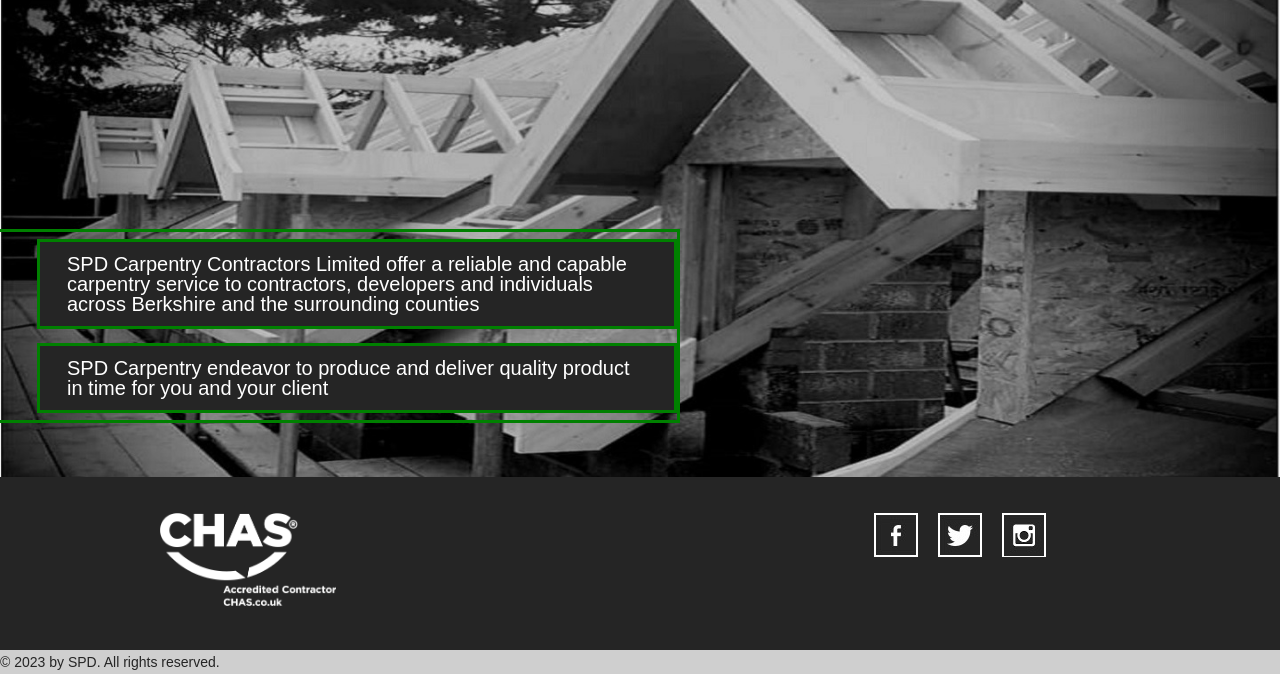
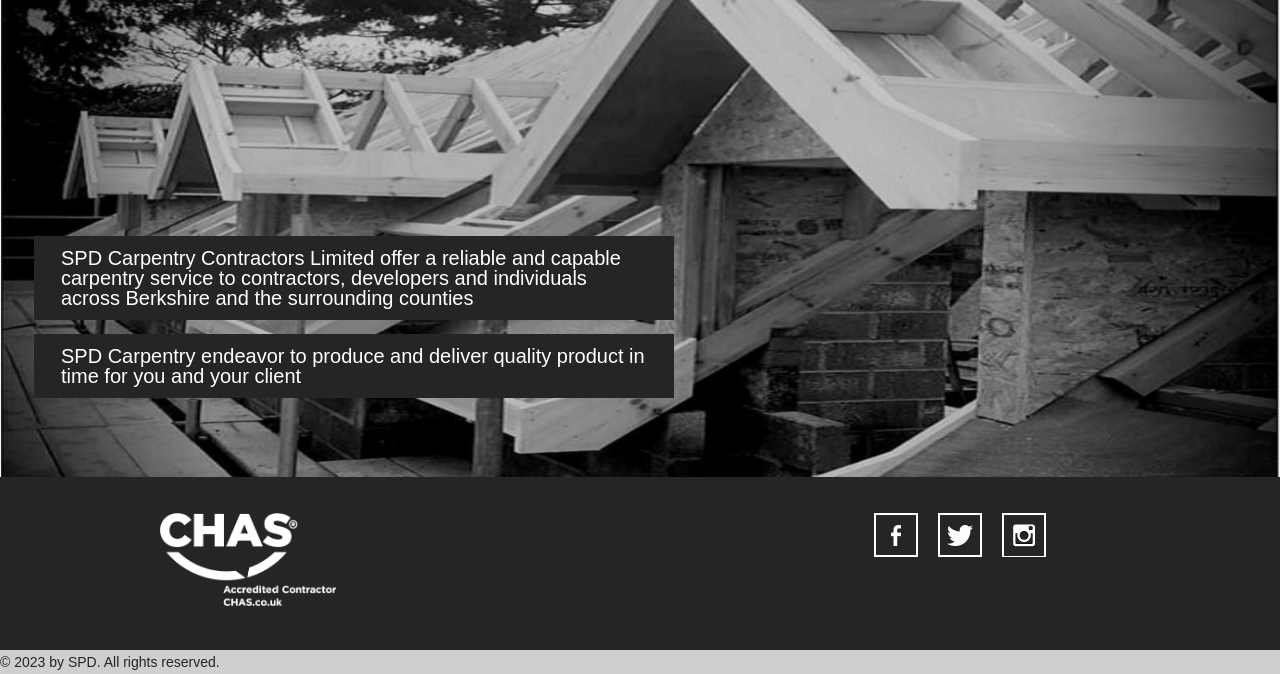
Before and after one commit to SPDcarpentrycontractorsSite/SPDcarpentrycontractorsSite.github.io, a plain HTML site: page index.html in a window 1280 px wide. Shown: the part 162-836 px from the top of the page. Drawn offline with Linux system fonts and the light colour scheme; a script that the page names is missing.

Commit message:
Update style.css

```diff
--- a/css/style.css
+++ b/css/style.css
@@ -259,7 +259,6 @@ transition: all 0.5s ease-in-out 0s;
   top: 90%;
   text-align: left;
   width: 50%;
- border: 3px solid green;
 }
 
 #body #featuredContacts {
@@ -299,7 +298,7 @@ display: inline-block;
   font-size: 20px;
   margin: 7px 0px;
   padding: 12px 27px;
- border: 3px solid green;
+
 }
 
 #body #featuredContacts #contact span {
```
